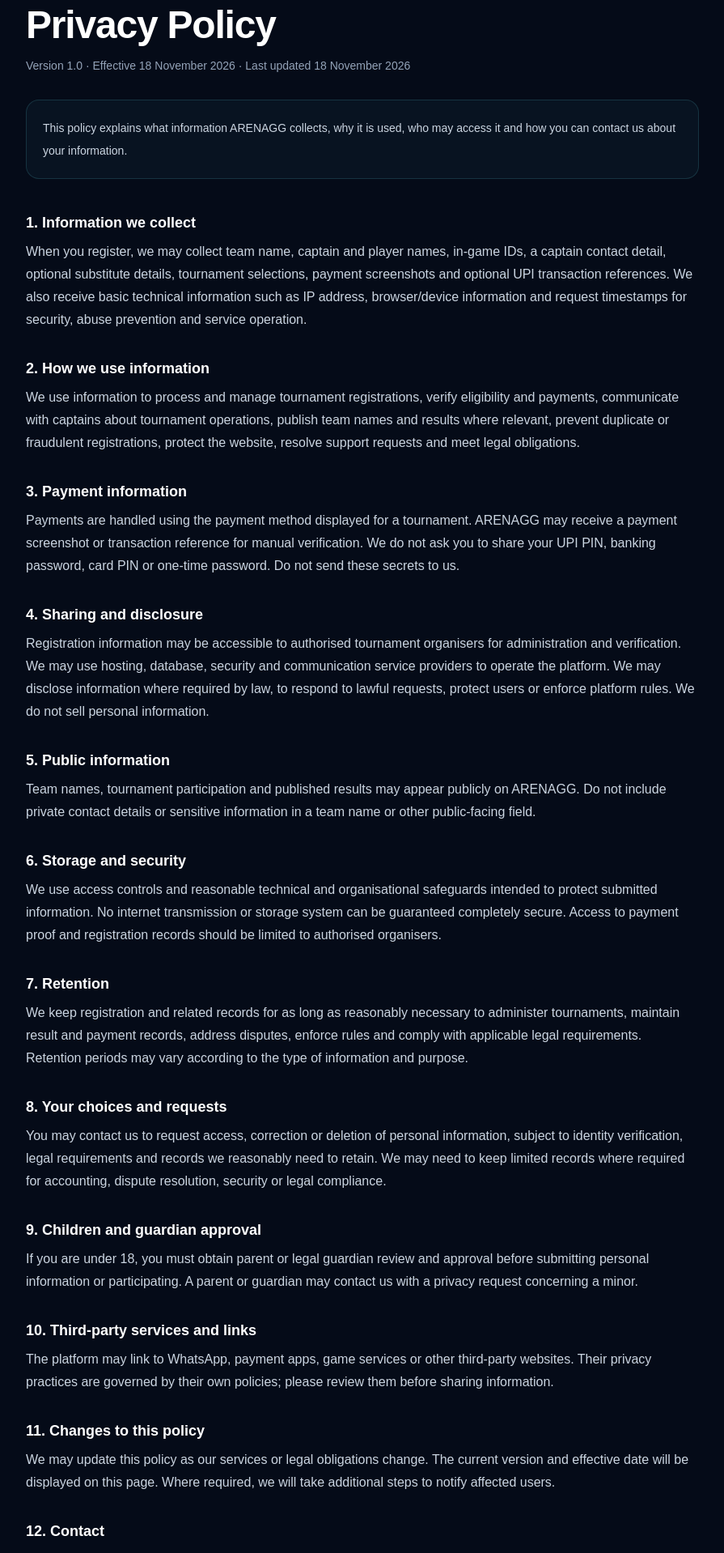
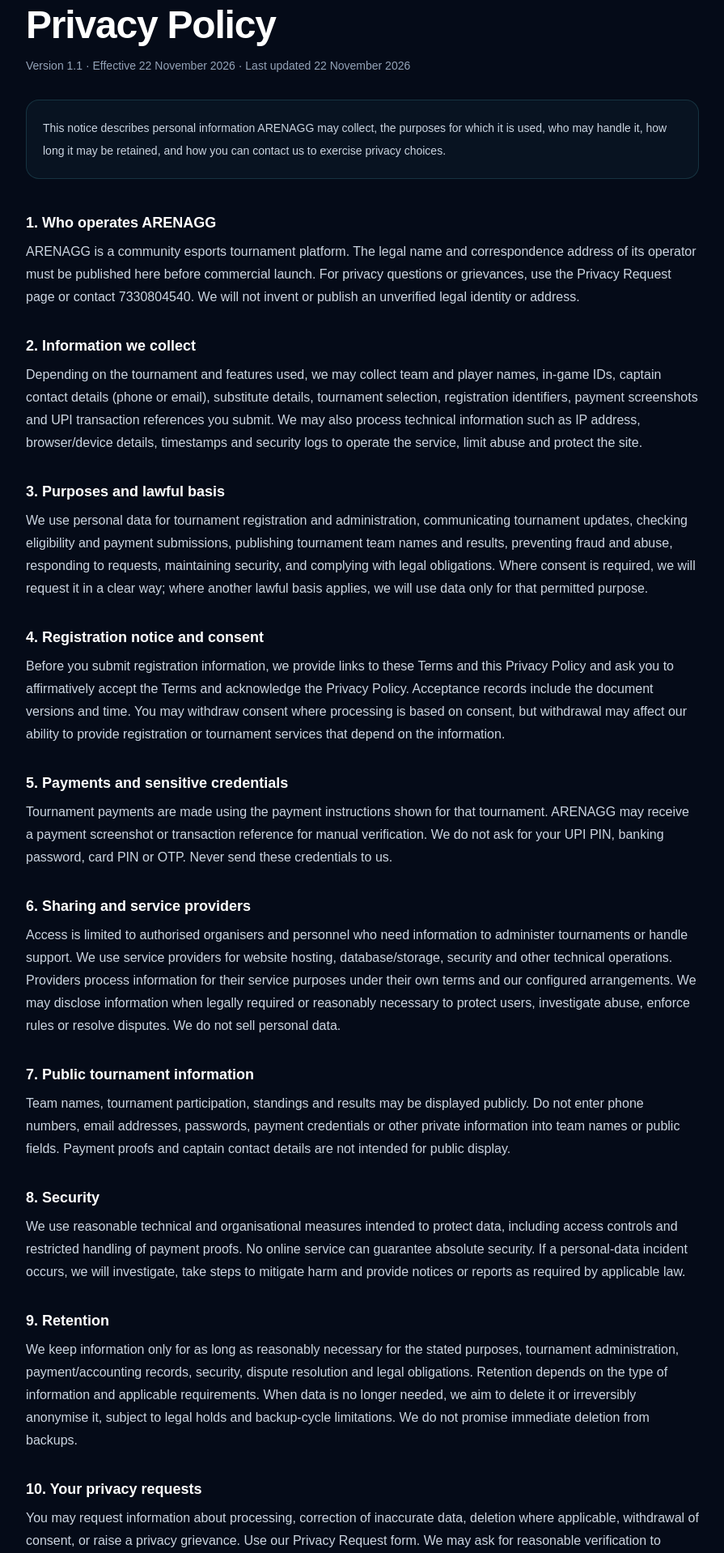
Before and after one commit to MDNOMAANKHAN/arenagg-tournament-app, a Next.js app: page /privacy in a window 1280 px wide. Shown: the part 180-2098 px from the top of the page at 81% size, without its empty margins (192-1087 px from the left). Built offline with nearby package versions, Linux system fonts and the light colour scheme.

Commit message:
Update India-focused privacy and legal pages

```diff
--- a/src/app/(site)/privacy/page.tsx
+++ b/src/app/(site)/privacy/page.tsx
@@ -3,23 +3,25 @@ import Link from "next/link";
 
 export const metadata: Metadata = {
   title: "Privacy Policy",
-  description: "How ARENAGG collects, uses, stores and protects information submitted through its community esports platform.",
+  description: "ARENAGG privacy notice explaining information collection, use, sharing, retention and privacy requests.",
   alternates: { canonical: "/privacy" },
 };
 
 const sections = [
-  ["1. Information we collect", "When you register, we may collect team name, captain and player names, in-game IDs, a captain contact detail, optional substitute details, tournament selections, payment screenshots and optional UPI transaction references. We also receive basic technical information such as IP address, browser/device information and request timestamps for security, abuse prevention and service operation."],
-  ["2. How we use information", "We use information to process and manage tournament registrations, verify eligibility and payments, communicate with captains about tournament operations, publish team names and results where relevant, prevent duplicate or fraudulent registrations, protect the website, resolve support requests and meet legal obligations."],
-  ["3. Payment information", "Payments are handled using the payment method displayed for a tournament. ARENAGG may receive a payment screenshot or transaction reference for manual verification. We do not ask you to share your UPI PIN, banking password, card PIN or one-time password. Do not send these secrets to us."],
-  ["4. Sharing and disclosure", "Registration information may be accessible to authorised tournament organisers for administration and verification. We may use hosting, database, security and communication service providers to operate the platform. We may disclose information where required by law, to respond to lawful requests, protect users or enforce platform rules. We do not sell personal information."],
-  ["5. Public information", "Team names, tournament participation and published results may appear publicly on ARENAGG. Do not include private contact details or sensitive information in a team name or other public-facing field."],
-  ["6. Storage and security", "We use access controls and reasonable technical and organisational safeguards intended to protect submitted information. No internet transmission or storage system can be guaranteed completely secure. Access to payment proof and registration records should be limited to authorised organisers."],
-  ["7. Retention", "We keep registration and related records for as long as reasonably necessary to administer tournaments, maintain result and payment records, address disputes, enforce rules and comply with applicable legal requirements. Retention periods may vary according to the type of information and purpose."],
-  ["8. Your choices and requests", "You may contact us to request access, correction or deletion of personal information, subject to identity verification, legal requirements and records we reasonably need to retain. We may need to keep limited records where required for accounting, dispute resolution, security or legal compliance."],
-  ["9. Children and guardian approval", "If you are under 18, you must obtain parent or legal guardian review and approval before submitting personal information or participating. A parent or guardian may contact us with a privacy request concerning a minor."],
-  ["10. Third-party services and links", "The platform may link to WhatsApp, payment apps, game services or other third-party websites. Their privacy practices are governed by their own policies; please review them before sharing information."],
-  ["11. Changes to this policy", "We may update this policy as our services or legal obligations change. The current version and effective date will be displayed on this page. Where required, we will take additional steps to notify affected users."],
-  ["12. Contact", "For access, correction or deletion requests, submit the Privacy Request form at /privacy-request or call 7330804540. We will verify identity and review legal retention requirements before taking action. Please avoid sending passwords, OTPs, UPI PINs or other authentication secrets in support messages."],
+  ["1. Who operates ARENAGG", "ARENAGG is a community esports tournament platform. The legal name and correspondence address of its operator must be published here before commercial launch. For privacy questions or grievances, use the Privacy Request page or contact 7330804540. We will not invent or publish an unverified legal identity or address."],
+  ["2. Information we collect", "Depending on the tournament and features used, we may collect team and player names, in-game IDs, captain contact details (phone or email), substitute details, tournament selection, registration identifiers, payment screenshots and UPI transaction references you submit. We may also process technical information such as IP address, browser/device details, timestamps and security logs to operate the service, limit abuse and protect the site."],
+  ["3. Purposes and lawful basis", "We use personal data for tournament registration and administration, communicating tournament updates, checking eligibility and payment submissions, publishing tournament team names and results, preventing fraud and abuse, responding to requests, maintaining security, and complying with legal obligations. Where consent is required, we will request it in a clear way; where another lawful basis applies, we will use data only for that permitted purpose."],
+  ["4. Registration notice and consent", "Before you submit registration information, we provide links to these Terms and this Privacy Policy and ask you to affirmatively accept the Terms and acknowledge the Privacy Policy. Acceptance records include the document versions and time. You may withdraw consent where processing is based on consent, but withdrawal may affect our ability to provide registration or tournament services that depend on the information."],
+  ["5. Payments and sensitive credentials", "Tournament payments are made using the payment instructions shown for that tournament. ARENAGG may receive a payment screenshot or transaction reference for manual verification. We do not ask for your UPI PIN, banking password, card PIN or OTP. Never send these credentials to us."],
+  ["6. Sharing and service providers", "Access is limited to authorised organisers and personnel who need information to administer tournaments or handle support. We use service providers for website hosting, database/storage, security and other technical operations. Providers process information for their service purposes under their own terms and our configured arrangements. We may disclose information when legally required or reasonably necessary to protect users, investigate abuse, enforce rules or resolve disputes. We do not sell personal data."],
+  ["7. Public tournament information", "Team names, tournament participation, standings and results may be displayed publicly. Do not enter phone numbers, email addresses, passwords, payment credentials or other private information into team names or public fields. Payment proofs and captain contact details are not intended for public display."],
+  ["8. Security", "We use reasonable technical and organisational measures intended to protect data, including access controls and restricted handling of payment proofs. No online service can guarantee absolute security. If a personal-data incident occurs, we will investigate, take steps to mitigate harm and provide notices or reports as required by applicable law."],
+  ["9. Retention", "We keep information only for as long as reasonably necessary for the stated purposes, tournament administration, payment/accounting records, security, dispute resolution and legal obligations. Retention depends on the type of information and applicable requirements. When data is no longer needed, we aim to delete it or irreversibly anonymise it, subject to legal holds and backup-cycle limitations. We do not promise immediate deletion from backups."],
+  ["10. Your privacy requests", "You may request information about processing, correction of inaccurate data, deletion where applicable, withdrawal of consent, or raise a privacy grievance. Use our Privacy Request form. We may ask for reasonable verification to protect your information and will explain if we cannot fulfil a request because of a legal obligation or legitimate retention need."],
+  ["11. Children and guardian involvement", "ARENAGG tournaments may have age-specific eligibility rules. If a participant is under 18, a parent or legal guardian must review the applicable tournament rules and approve participation before personal information is submitted. Our current public registration workflow does not independently verify guardian identity or electronically capture a separate guardian approval; do not treat the checkbox as proof of that verification. A parent or guardian may submit a privacy request on behalf of a child, subject to verification."],
+  ["12. Third-party links", "Links to WhatsApp, game publishers, payment applications or other external services are provided for convenience. Those services have separate privacy practices and terms. Review them before sharing information."],
+  ["13. Changes and effective date", "We may revise this notice as the platform, data practices or legal requirements change. We will publish the updated version and effective date and provide additional notice where required."],
+  ["14. Contact and grievance", "For privacy requests or complaints, use /privacy-request or call 7330804540. Please do not include passwords, OTPs, UPI PINs, card details or government ID numbers in messages. The operator's formal legal identity, address and designated grievance contact must be added before launch."],
 ];
 
 export default function PrivacyPage() {
@@ -27,9 +29,9 @@ export default function PrivacyPage() {
     <main className="mx-auto w-full max-w-4xl px-4 py-12 sm:px-8 sm:py-16">
       <p className="text-xs font-bold uppercase tracking-[0.25em] text-cyan-300">ARENAGG · Legal</p>
       <h1 className="mt-3 text-3xl font-black tracking-tight text-white sm:text-5xl">Privacy Policy</h1>
-      <p className="mt-4 text-sm text-slate-400">Version 1.0 · Effective 18 November 2026 · Last updated 18 November 2026</p>
+      <p className="mt-4 text-sm text-slate-400">Version 1.1 · Effective 22 November 2026 · Last updated 22 November 2026</p>
       <div className="mt-8 rounded-2xl border border-cyan-300/15 bg-cyan-300/[0.04] p-5 text-sm leading-7 text-slate-300">
-        This policy explains what information ARENAGG collects, why it is used, who may access it and how you can contact us about your information.
+        This notice describes personal information ARENAGG may collect, the purposes for which it is used, who may handle it, how long it may be retained, and how you can contact us to exercise privacy choices.
       </div>
       <div className="mt-10 space-y-8">
         {sections.map(([heading, body]) => (
@@ -40,7 +42,7 @@ export default function PrivacyPage() {
         ))}
       </div>
       <p className="mt-10 border-t border-white/10 pt-6 text-sm leading-6 text-slate-400">
-        This is a general privacy-policy draft based on the features currently described for ARENAGG. Confirm the actual data flows, service providers, retention practices and legal requirements with a qualified privacy professional before publication.
+        This notice is written to support privacy transparency and prepare for applicable Indian data-protection requirements, including the DPDP Act, 2023 and Rules, 2025. It is not a certification of legal compliance. Actual data flows, provider contracts, retention, security controls, guardian consent and the operator/grievance details must be verified and reviewed by qualified Indian counsel.
       </p>
       <Link href="/privacy-request" className="mt-5 inline-flex font-semibold text-cyan-300 hover:text-white">Submit a Privacy Request →</Link>
       <Link href="/terms" className="mt-5 inline-flex font-semibold text-cyan-300 hover:text-white">Read the Terms & Conditions →</Link>
```
